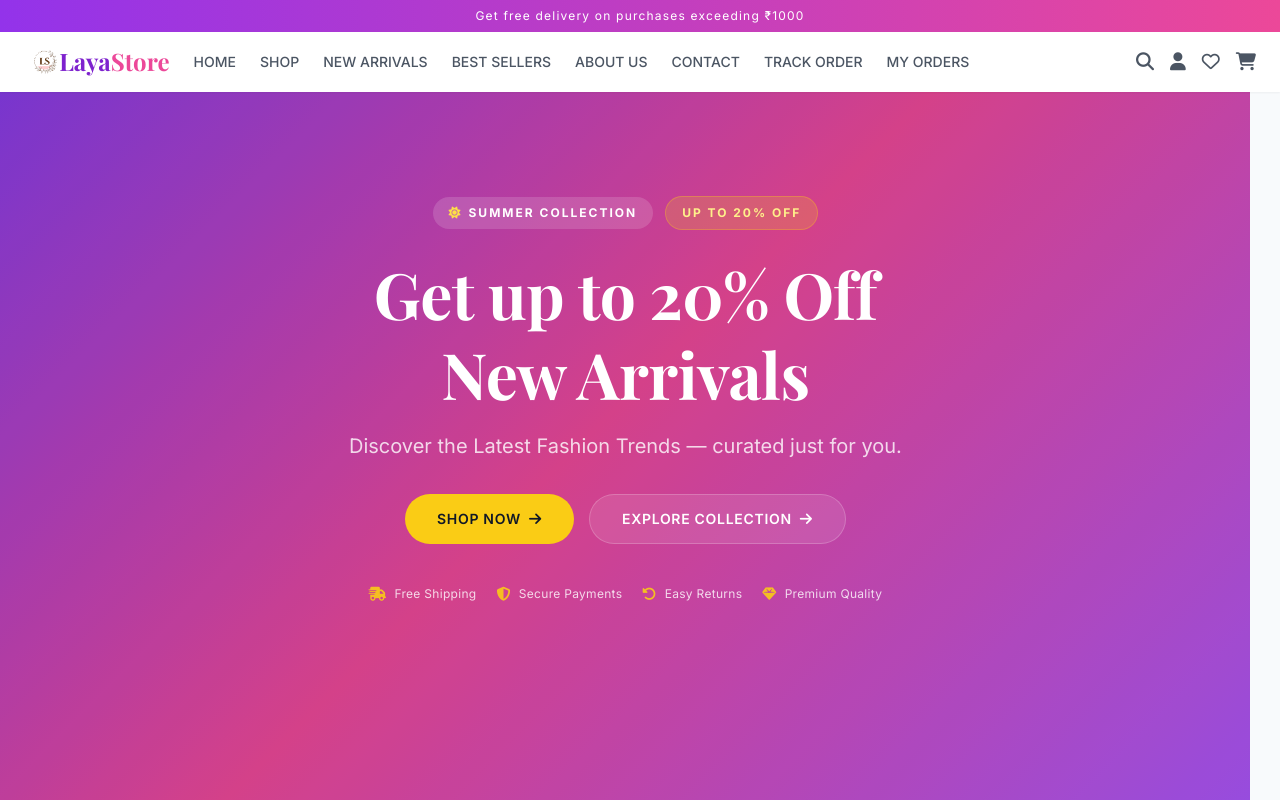
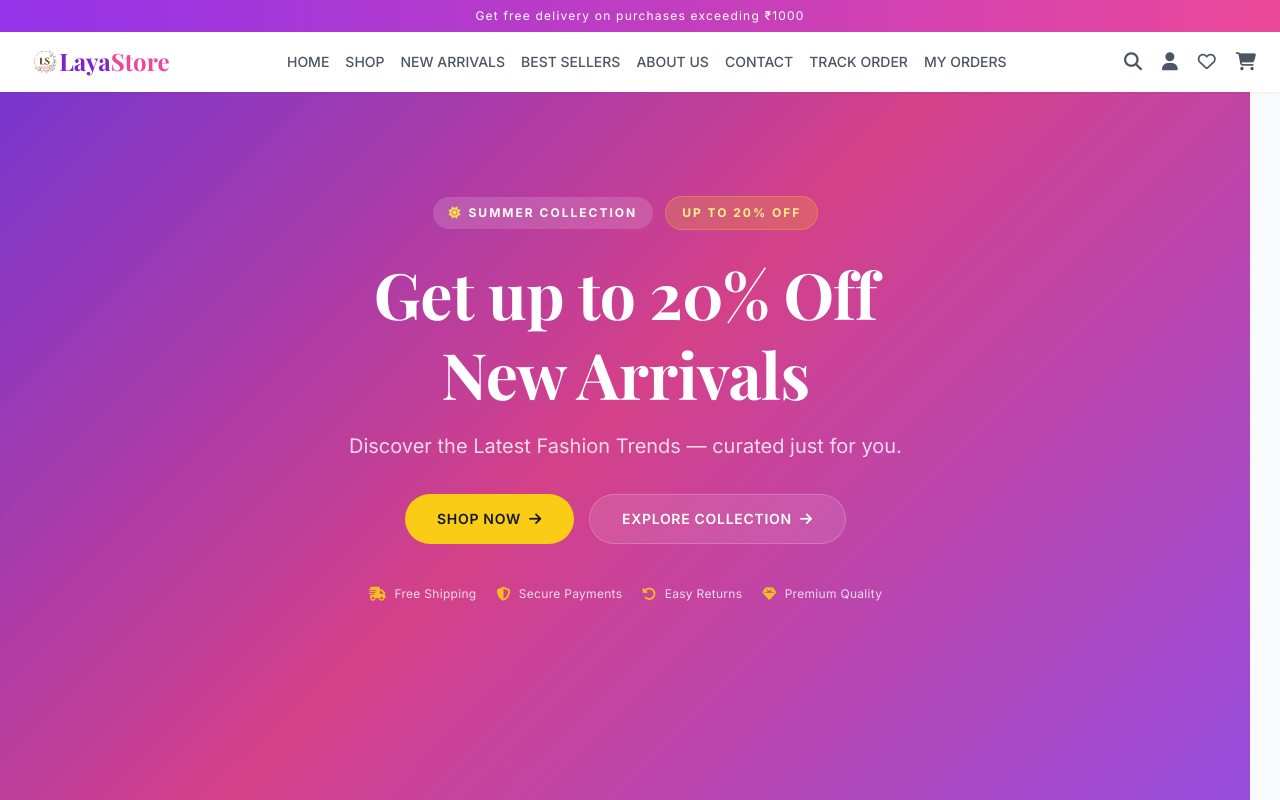
Before and after one commit to lavanya2207003/ECommerce-Website, a React (Vite) app in the folder react-app/: page / in a window 1280 px wide. Shown: the top 800 px of the page. Built offline with nearby package versions, Linux system fonts and the light colour scheme; no server answers.

Commit message:
fix: make header evenly spaced and balanced - flex centered menu with equal gaps

```diff
--- a/react-app/src/index.css
+++ b/react-app/src/index.css
@@ -130,7 +130,7 @@
   }
 
   @layer components {
-    /* ── Base (mobile-first): header = logo + icons + hamburger ── */
+    /* ── Base (mobile-first): header = logo + icons + hamburger — balanced flex layout ── */
     .header-sticky {
       @apply fixed top-0 left-0 right-0 z-50 bg-white shadow-sm;
       width: 100%;
@@ -142,51 +142,57 @@
       white-space: nowrap;
     }
     .navbar {
-      @apply flex items-center px-4 py-3 max-w-7xl mx-auto;
-      gap: 0;
-      overflow-x: hidden;
-    }
-    .navbar > * { flex-shrink: 0; min-width: 0; }
-    .icons { flex-shrink: 1; }
-
-    /* Logo */
+      @apply flex items-center justify-between max-w-7xl mx-auto px-4 py-3;
+      gap: 12px;
+      overflow-x: clip;
+      width: 100%;
+      box-sizing: border-box;
+    }
+    /* Even vertical centering for the whole row */
+    .navbar > * { min-width: 0; }
+
+    /* Logo — fixed, never shrinks unevenly */
     .logo {
       @apply text-lg font-bold text-purple-700 shrink-0;
       font-family: var(--font-serif);
+      flex-shrink: 0;
     }
     .logo span { @apply text-pink-500; }
 
-    /* Desktop navigation — hidden by default, visible ≥1200px */
+    /* Desktop navigation — hidden on mobile, centered with equal gaps on desktop/tablet */
     .menu {
-      @apply hidden list-none;
+      @apply hidden list-none items-center;
       flex-shrink: 1;
       min-width: 0;
+      flex-wrap: nowrap;
     }
     .menu.active {
       @apply flex flex-col absolute top-full left-0 right-0 bg-white shadow-lg p-4 z-50;
     }
+    .menu li { flex-shrink: 0; }
     .menu li a {
       @apply text-xs font-medium text-gray-600 hover:text-purple-700 transition-colors;
       white-space: nowrap;
-    }
-
-    /* Action icons */
+      display: block;
+    }
+
+    /* Action icons — grouped neatly, equal spacing */
     .icons {
-      @apply flex items-center ml-auto;
-      gap: 0;
-      flex-shrink: 1;
+      @apply flex items-center shrink-0;
+      gap: 12px;
+      flex-shrink: 0;
       min-width: 0;
     }
     .icons a {
-      @apply text-gray-600 hover:text-purple-700 transition-colors relative;
+      @apply text-gray-600 hover:text-purple-700 transition-colors relative flex items-center justify-center;
     }
     .icons .icon-btn {
-      @apply text-gray-600 hover:text-purple-700 transition-colors relative bg-transparent border-none cursor-pointer p-0;
-    }
-
-    /* Hamburger — hidden by default on desktop, visible ≤1199px */
+      @apply text-gray-600 hover:text-purple-700 transition-colors relative bg-transparent border-none cursor-pointer p-0 flex items-center justify-center;
+    }
+
+    /* Hamburger — hidden on desktop, visible ≤1199px */
     .mobile-toggle {
-      @apply text-gray-700 bg-transparent border-none flex items-center justify-center;
+      @apply text-gray-700 bg-transparent border-none flex items-center justify-center shrink-0;
     }
 
     /* Cart badge */
@@ -197,58 +203,73 @@
     .cart-icon-wrapper span:not(:empty) { @apply flex; }
 
     /* ═══════════════════════════════════════════════════════
-       DESKTOP ≥1200px: full nav + full icons, no hamburger
+       DESKTOP ≥1200px: full nav centered, equal gaps, no hamburger
        ═══════════════════════════════════════════════════════ */
     @media (min-width: 1200px) {
-      .navbar { @apply px-6; gap: 24px; }
+      .navbar { @apply px-6; gap: 16px; }
       .logo { @apply text-2xl; }
-      .menu { @apply flex; gap: 24px; }
+      .menu { @apply flex flex-1 justify-center; gap: 16px; }
       .menu li a { @apply text-sm; }
+      .icons { gap: 20px; }
+      .icons a, .icons .icon-btn { @apply text-lg; }
+      .mobile-toggle { display: none !important; }
+    }
+
+    /* ═══════════════════════════════════════════════════════
+       LARGE TABLET 1024px–1199px: centered nav, tighter equal gaps
+       ═══════════════════════════════════════════════════════ */
+    @media (min-width: 1024px) and (max-width: 1199px) {
+      .navbar { @apply px-5; gap: 12px; }
+      .logo { @apply text-xl; }
+      .menu { @apply flex flex-1 justify-center; gap: 12px; }
+      .menu li a { font-size: 12px; }
       .icons { gap: 16px; }
-      .icons a, .icons .icon-btn { @apply text-lg; }
-      .mobile-toggle { display: none; }
-    }
-
-    /* ═══════════════════════════════════════════════════════
-       TABLET 768px–1199px: horizontal nav, hamburger for mobile menu
-       ═══════════════════════════════════════════════════════ */
-    @media (min-width: 768px) and (max-width: 1199px) {
-      .navbar { @apply px-5; gap: 4px; }
-      .menu { @apply flex; gap: 4px; }
-      .menu li a { @apply text-[9px] whitespace-nowrap; }
-      .icons { gap: 4px; }
       .icons a, .icons .icon-btn { @apply text-base; }
       .mobile-toggle { @apply text-xl flex items-center justify-center; }
     }
 
     /* ═══════════════════════════════════════════════════════
-       MOBILE <768px: hide desktop nav, show hamburger
+       TABLET 768px–1023px: centered nav, compact equal gaps to keep TRACK/MY ORDERS visible
+       ═══════════════════════════════════════════════════════ */
+    @media (min-width: 768px) and (max-width: 1023px) {
+      .navbar { @apply px-4; gap: 10px; }
+      .logo { @apply text-lg; }
+      .menu { @apply flex flex-1 justify-center; gap: 8px; }
+      .menu li a { font-size: 11px; letter-spacing: 0.02em; }
+      .icons { gap: 12px; }
+      .icons a, .icons .icon-btn { font-size: 15px; }
+      .mobile-toggle { @apply text-lg flex items-center justify-center; }
+    }
+
+    /* ═══════════════════════════════════════════════════════
+       MOBILE <768px: hide desktop nav, keep icons grouped, show hamburger
        ═══════════════════════════════════════════════════════ */
     @media (max-width: 767px) {
-      .menu { display: none; }
-      .icons { gap: 10px; }
+      .navbar { gap: 10px; }
+      .menu { display: none !important; }
+      .icons { gap: 14px; }
       .icons a, .icons .icon-btn { @apply text-base; }
       .mobile-toggle { @apply text-lg flex items-center justify-center; }
     }
 
     /* ═══════════════════════════════════════════════════════
-       SMALL MOBILE ≤480px: tighter
+       SMALL MOBILE ≤480px: tighter — covers 425px, 390px, 375px
        ═══════════════════════════════════════════════════════ */
     @media (max-width: 480px) {
-      .navbar { @apply px-3 py-2.5; gap: 6px; }
-      .icons { gap: 6px; }
+      .navbar { @apply px-3 py-2.5; gap: 8px; }
+      .icons { gap: 12px; }
       .icons a, .icons .icon-btn { @apply text-base; }
       .mobile-toggle { @apply text-lg; }
     }
 
     /* ═══════════════════════════════════════════════════════
-       VERY SMALL ≤360px: tightest
+       VERY SMALL ≤360px: tightest — covers 320px
        ═══════════════════════════════════════════════════════ */
     @media (max-width: 360px) {
       .top-bar { @apply text-[10px] py-1.5 px-2; letter-spacing: 0.03em; }
-      .navbar { @apply px-2 py-2; gap: 4px; }
+      .navbar { @apply px-2 py-2; gap: 6px; }
       .logo { @apply text-sm min-w-0 shrink; }
-      .icons { gap: 4px; }
+      .icons { gap: 8px; }
       .icons a, .icons .icon-btn { @apply text-sm; }
       .mobile-toggle { @apply text-base; }
     }
```
